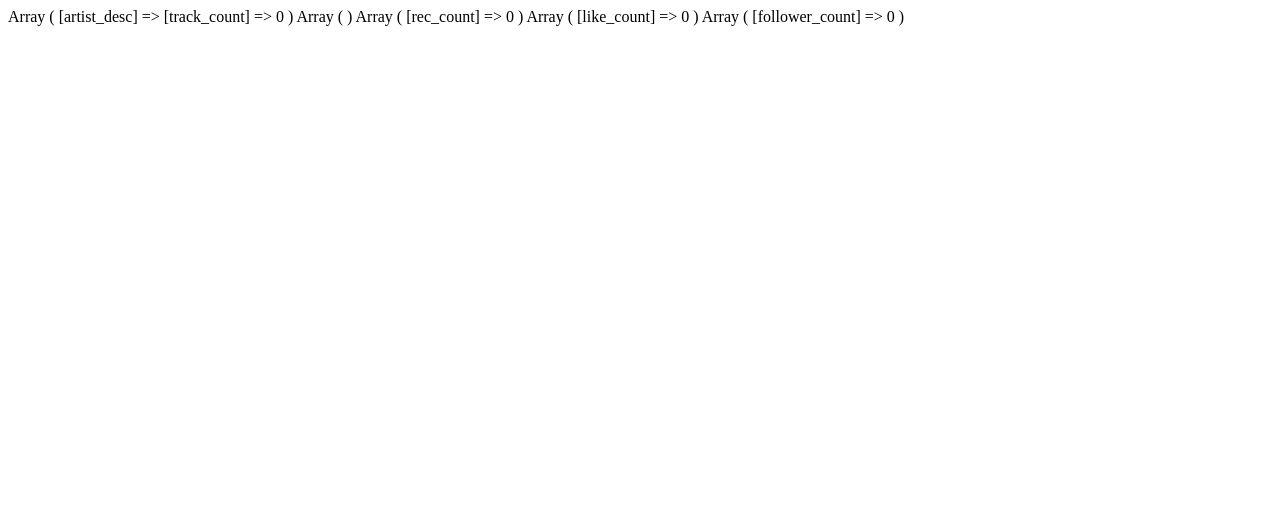
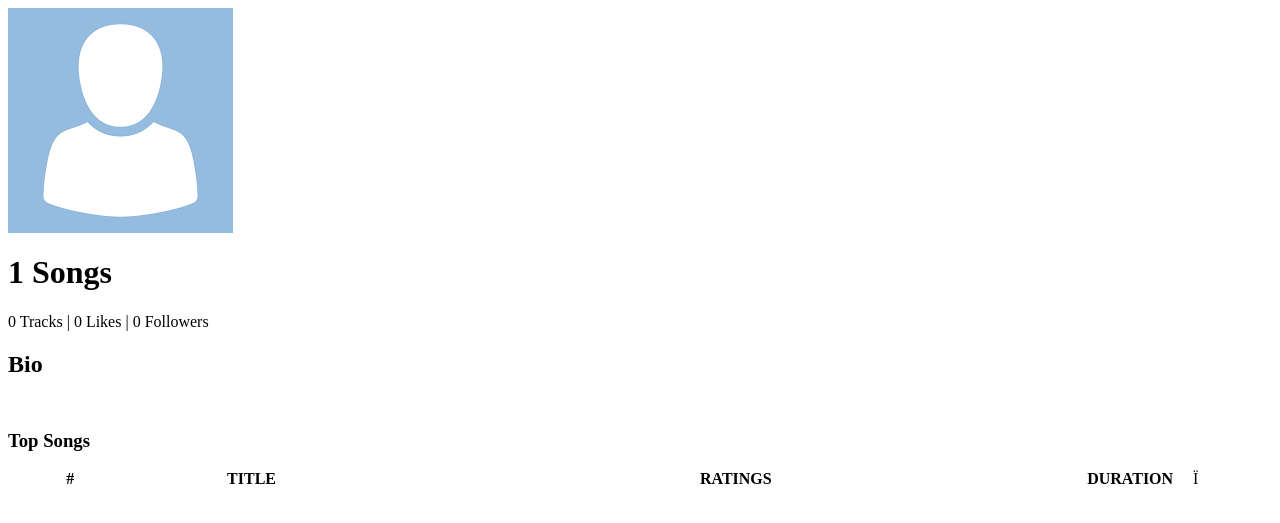
Before and after one commit to na-mann514/my-music, a PHP site: page /artistbio.php?aname=1 in a window 1280 px wide. Shown: the top 523 px of the page. Run offline with PHP 8.4, Linux system fonts and the light colour scheme; tables that the repository leaves empty or names only in its code hold one stand-in row (values such as "Sample post").

Commit message:
Added rendering of Artistbio

```diff
--- a/SqlQueries.php
+++ b/SqlQueries.php
@@ -7,7 +7,7 @@
  */
 
 function fetch_artist_bio_details() {
-    $sql = "SELECT ArtistDescription as artist_desc, count(TrackId) as track_count from artists natural join tracks where ArtistTitle = ?";
+    $sql = "SELECT ArtistDescription as artist_desc, count(TrackId) as track_count from artists natural join tracks where ArtistTitle = ? LIMIT 1";
     return $sql;
 }
 
--- a/artistbio.php
+++ b/artistbio.php
@@ -1,5 +1,4 @@
 <?php
-
 /*
  * To change this license header, choose License Headers in Project Properties.
  * To change this template file, choose Tools | Templates
@@ -18,21 +17,17 @@ $artist_title = htmlspecialchars($_GET['aname']);
 $username = 'dj';
 
 $artist_info = fetch_artist_details($conn, $artist_title, $username);
-print_r($artist_info['bio_details']);
-print_r($artist_info['top_songs']);
-print_r($artist_info['does_like']);
-print_r($artist_info['like_count']);
-print_r($artist_info['follower_count']);
 
 function fetch_artist_details($conn, $artist_title, $username) {
-    $artist_info = array();
+    $artist_info['artist_title'] = $artist_title;
     $conn->setAttribute(PDO::ATTR_ERRMODE, PDO::ERRMODE_EXCEPTION);
 
     $sql = fetch_artist_bio_details();
     $stmt = $conn->prepare($sql);
     $stmt->execute([$artist_title]);
     $rows = $stmt->fetch(PDO::FETCH_ASSOC);
-    $artist_info['bio_details'] = $rows;
+    $artist_info['artist_desc'] = $rows['artist_desc'];
+    $artist_info['track_count'] = $rows['track_count'];
 
 
     $sql = fetch_top_songs_by_artist();
@@ -41,26 +36,73 @@ function fetch_artist_details($conn, $artist_title, $username) {
     $rows = $stmt->fetchAll(PDO::FETCH_ASSOC);
     $artist_info['top_songs'] = $rows;
 
-
-    $sql = does_user_like_artist();
-    $stmt = $conn->prepare($sql);
-    $stmt->execute([$artist_title, $username]);
-    $rows = $stmt->fetch(PDO::FETCH_ASSOC);
-    $artist_info['does_like'] = $rows;
-
+    if ($username) {
+        $sql = does_user_like_artist();
+        $stmt = $conn->prepare($sql);
+        $stmt->execute([$artist_title, $username]);
+        $rows = $stmt->fetch(PDO::FETCH_ASSOC);
+        $artist_info['does_like'] = $rows['rec_count'] > 0 ? TRUE : FALSE;
+    }
 
     $sql = fetch_artist_likes_count();
     $stmt = $conn->prepare($sql);
     $stmt->execute([$artist_title]);
     $rows = $stmt->fetch(PDO::FETCH_ASSOC);
-    $artist_info['like_count'] = $rows;
+    $artist_info['like_count'] = $rows['like_count'];
 
 
     $sql = fetch_artist_follower_count();
     $stmt = $conn->prepare($sql);
     $stmt->execute([$artist_title]);
     $rows = $stmt->fetch(PDO::FETCH_ASSOC);
-    $artist_info['follower_count'] = $rows;
+    $artist_info['follower_count'] = $rows['follower_count'];
 
     return $artist_info;
 }
+?>
+
+<html>
+    <head>
+        <link rel="stylesheet" type="text/css" href="css/style.css">
+    </head>
+    <body>
+
+        <div id="page-container">
+            <div id="artist-bio">
+                <div id="artist-image">
+                    <img title="<?php echo ucwords($artist_info['artist_title']); ?> image" alt="<?php ucwords($artist_info['artist_title']) ?>" src="artist-images/download.png">
+                </div>
+
+
+                <div id="artist-summary">
+                    <h1><?php echo ucwords($artist_info['artist_title']); ?> Songs</h1>
+                    <p><?php echo $artist_info['track_count'];?> Tracks | <?php echo $artist_info['like_count'] ?> Likes | <?php echo $artist_info['follower_count'] ?> Followers</p>
+                </div>
+
+                <div id="artist-desc">
+                    <h2>Bio</h2>
+                    <p id = "artist-desc-txt"><?php echo ucwords($artist_info['artist_desc']);?></p>
+                </div>
+            </div>
+            <div id = "top-songs">
+                <h3>Top Songs</h3>
+                <ul id="top-songs-headers">
+                    <li class="song-header-cnt">#</li>
+                    <li class="song-header-title">TITLE</li>
+                    <li class="song-header-rating">RATINGS</li>
+                    <li class="song-header-duration">DURATION</li>
+                </ul>
+                <?php foreach($artist_info['top_songs'] as $i => $arr):?>
+
+                <ul id ="pay-load">
+                    <li class="song-header-cnt"><?php echo $i+1; ?></li>
+                    <li class="song-header-title"><?php echo ucwords($arr['TrackName']); ?></li>
+                    <li class="song-header-rating"><?php echo $arr['avg_rating']; ?></li>
+                    <li class="song-header-duration"><?php echo $arr['TrackDuration']; ?></li>
+                </ul>
+
+                <?php endforeach;?>
+            </div>
+        </div>Ï
+    </body>
+</html>
--- /dev/null
+++ b/css/style.css
@@ -0,0 +1,76 @@
+/*
+To change this license header, choose License Headers in Project Properties.
+To change this template file, choose Tools | Templates
+and open the template in the editor.
+*/
+/*
+    Created on : Dec 8, 2017, 5:52:04 PM
+    Author     : Manish
+*/
+
+#artist-image
+{
+    width: 150px;
+    margin: 0 10px 0 0;
+    position: relative;
+    padding-top: 160px;
+}
+#artist-image, #artist-summary
+{
+    display: inline;
+}
+
+#artist-summary
+{
+    display: block;
+    padding-right: 300px;
+    width: calc(100% - 380px);
+}
+
+#top-songs-headers li
+{
+    display: inline;
+    list-style-type: none;
+    padding-right: 20px;
+    font-weight: 900;
+}
+
+#pay-load li
+{
+    display: inline;
+    list-style-type: none;
+    padding-right: 20px;
+}
+
+#artist-desc-txt
+{
+    padding-left: 4.5%;
+    float: left;
+    width: 100%;
+}
+
+.song-header-title
+{
+    width: 37%;
+    float: left;
+}
+
+.song-header-cnt
+{
+    width: 11.5%;
+    padding-left: 1.5%;
+    float: left;
+}
+
+.song-header-rating
+{
+    width: 30%;
+    float: left;
+}
+
+.song-header-duration
+{
+    position: relative;
+    float: left;
+    height: inherit;
+}
```
Also changed, not shown: artist-images/download.png (added).
